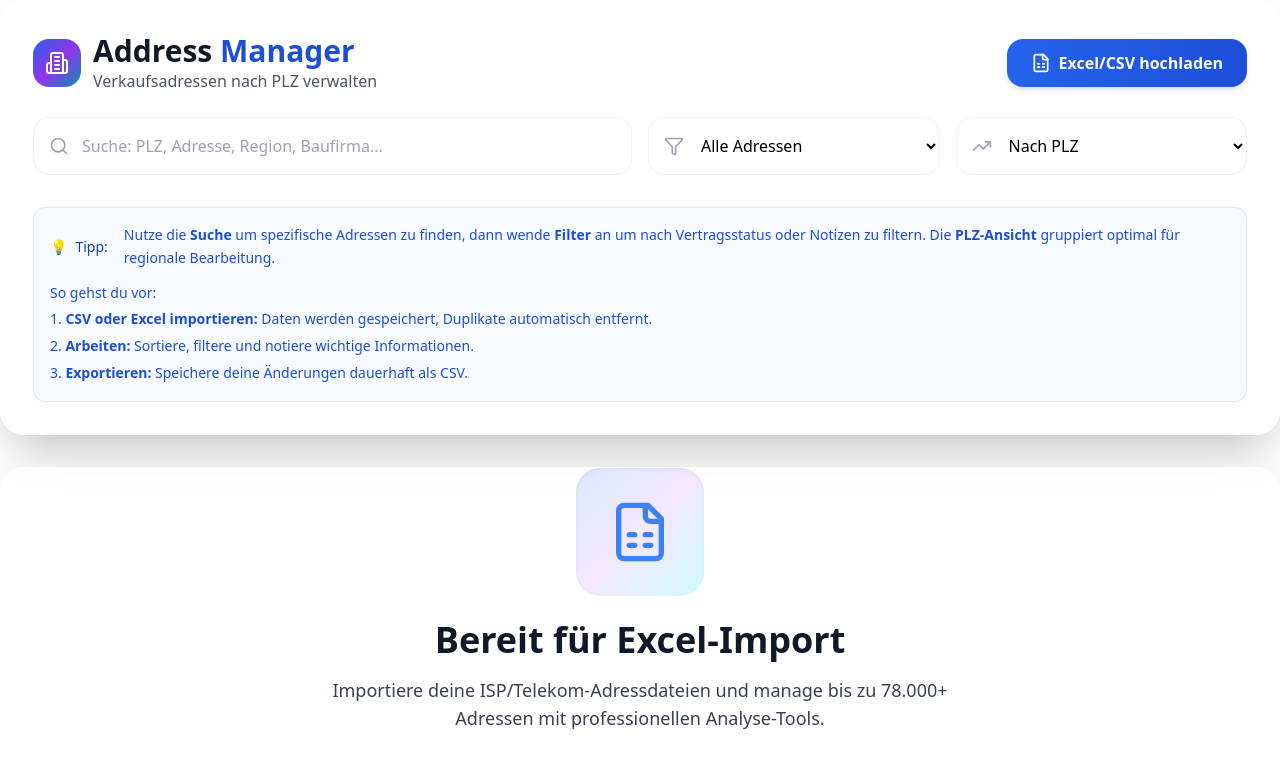
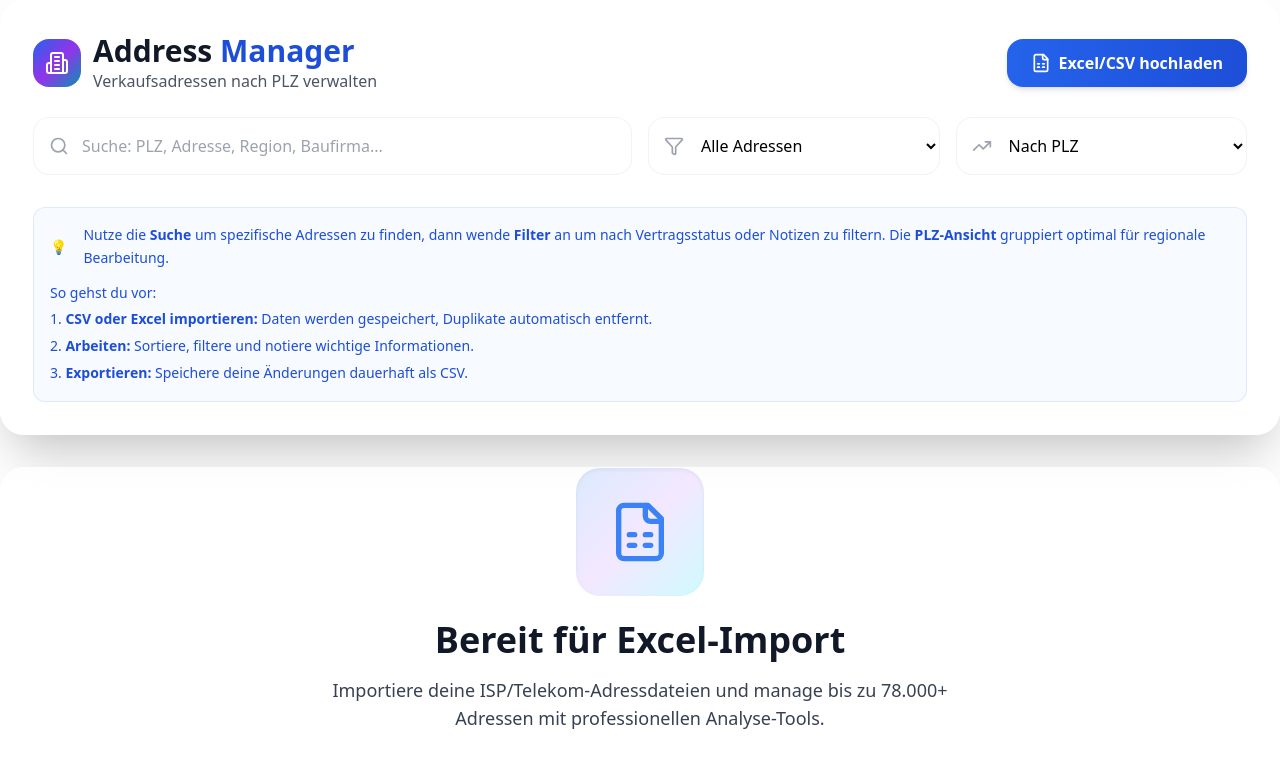
Before and after one commit to Yaro-bit/address-manager-pro, a Next.js app: page / in a window 1280 px wide. Shown: the top 762 px of the page. Built offline with nearby package versions, Linux system fonts and the light colour scheme.

Commit message:
Update Controls.tsx

```diff
--- a/components/address-manager/Controls.tsx
+++ b/components/address-manager/Controls.tsx
@@ -332,7 +332,6 @@ export default function Controls(props: ControlsProps) {
           <div className="flex flex-col sm:flex-row sm:items-center gap-2 sm:gap-4">
             <div className="flex items-center gap-2 text-blue-800 font-medium text-sm">
               <span className="flex-shrink-0">💡</span>
-              <span>Tipp:</span>
             </div>
             <p className="text-blue-700 text-sm leading-relaxed">
               Nutze die <strong>Suche</strong> um spezifische Adressen zu finden, dann wende <strong>Filter</strong> an um nach Vertragsstatus oder Notizen zu filtern.
```
